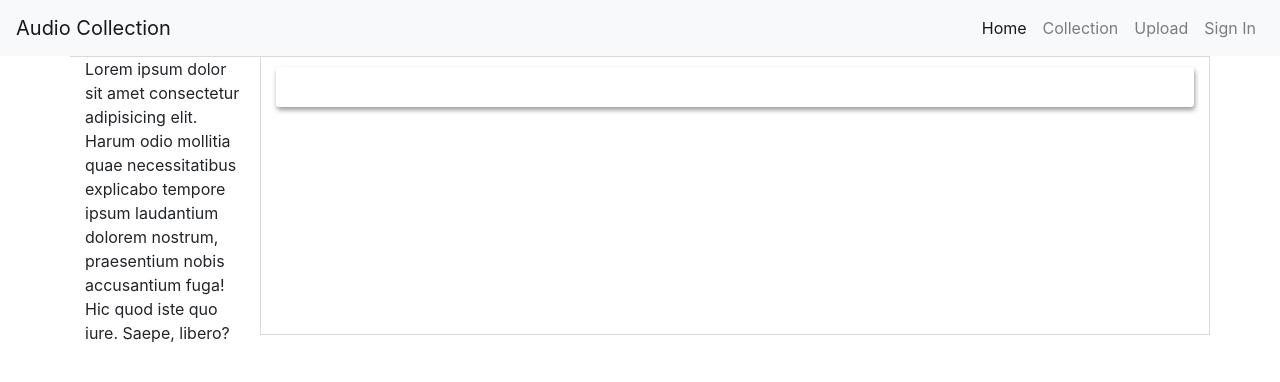
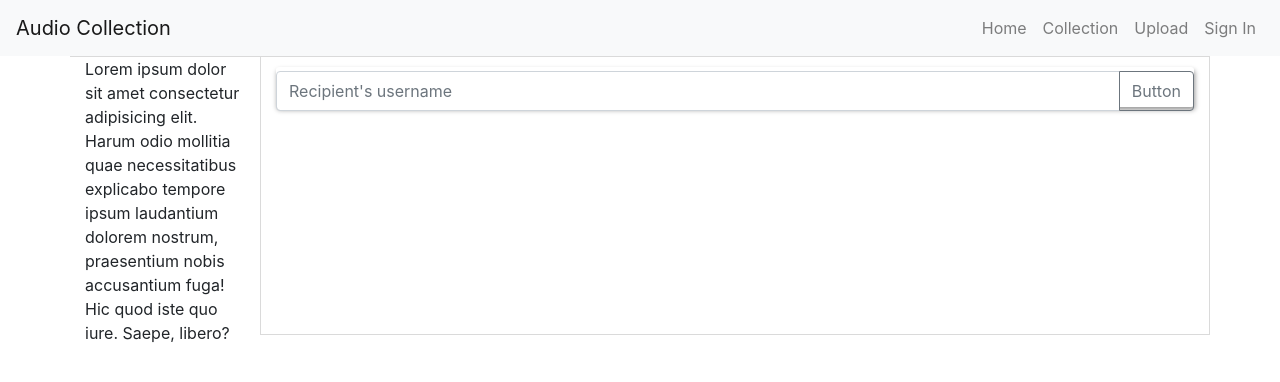
Before and after one commit to CJHydraGenZ/TugasUas, a PHP site: page /TugasUas/collection.php in a window 1280 px wide. Shown: the top 382 px of the page. Run offline with PHP 8.4, Linux system fonts and the light colour scheme; data that the repository does not hold is empty.

Commit message:
build seacring feature

```diff
--- a/assets/css/main.css
+++ b/assets/css/main.css
@@ -32,6 +32,7 @@
 .kartu .box.sort {
     height: 40px;
     grid-column: span 5;
+    box-sizing: border-box;
 }
 
 .row.content .col {
@@ -104,3 +105,18 @@ aaa */
     background-size: cover;
     /* object-fit: cover; */
 }
+
+.input-group.mt-1 {
+
+
+    width: 100%;
+    height: 100%;
+    box-sizing: border-box;
+}
+
+.form-control,
+.input-group-append {
+    margin-bottom: 6px;
+    height: 100%;
+    /* width: 100%; */
+}
--- a/assets/js/main.js
+++ b/assets/js/main.js
@@ -5,6 +5,3 @@ console.log('liat bug');
 $('.carousel').carousel({
     interval: 500
 });
-
-
-var aksi = document.querySelectorAll('.carousel-item');
--- a/project/collection.php
+++ b/project/collection.php
@@ -27,7 +27,7 @@ $music = query("SELECT * FROM tb_music");
         </button>
         <div class="collapse navbar-collapse justify-content-end" id="navbarNavAltMarkup">
             <div class="navbar-nav">
-                <a class="nav-item nav-link active" href="<?= baseUrl;   ?>project ">Home <span class="sr-only">(current)</span></a>
+                <a class="nav-item nav-link" href="<?= baseUrl;   ?>project ">Home <span class="sr-only">(current)</span></a>
                 <a class="nav-item nav-link" href="">Collection</a>
                 <a class="nav-item nav-link" href="<?= baseUrl;   ?>project/upload.php  ">Upload</a>
                 <a class="nav-item nav-link" href="#">Sign In</a>
@@ -40,7 +40,14 @@ $music = query("SELECT * FROM tb_music");
         <div class="row">
             <div class="col-md-2 Pkartu">Lorem ipsum dolor sit amet consectetur adipisicing elit. Harum odio mollitia quae necessitatibus explicabo tempore ipsum laudantium dolorem nostrum, praesentium nobis accusantium fuga! Hic quod iste quo iure. Saepe, libero?</div>
             <div class="col-lg-10 kartu">
-                <div class="box sort"></div>
+                <div class="box sort">
+                    <div class="input-group mt-1">
+                        <input type="text" class="form-control" placeholder="Recipient's username" aria-label="Recipient's username" aria-describedby="button-addon2">
+                        <div class="input-group-append">
+                            <button class="btn btn-outline-secondary" type="button" id="button-addon2">Button</button>
+                        </div>
+                    </div>
+                </div>
 
                 <?php foreach ($music as $lagu) : ?>
 
--- a/project/delete.php
+++ b/project/delete.php
@@ -4,7 +4,6 @@ require_once 'function.php';
 
 
 $id = $_GET["id"];
-
 $music = $_GET['music'];
 $img = $_GET['img'];
 
```
Also changed, not shown: project/function.php (+5 -3 lines), 2 other files.
